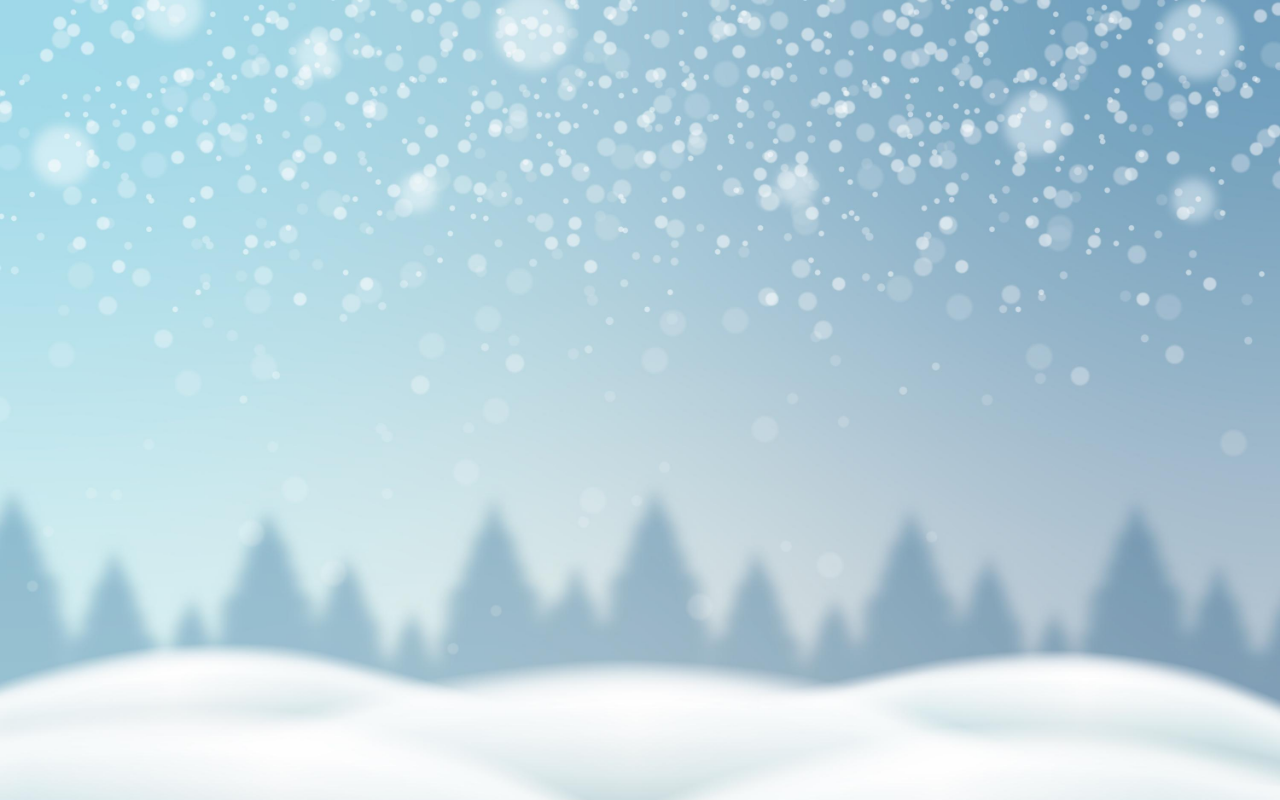
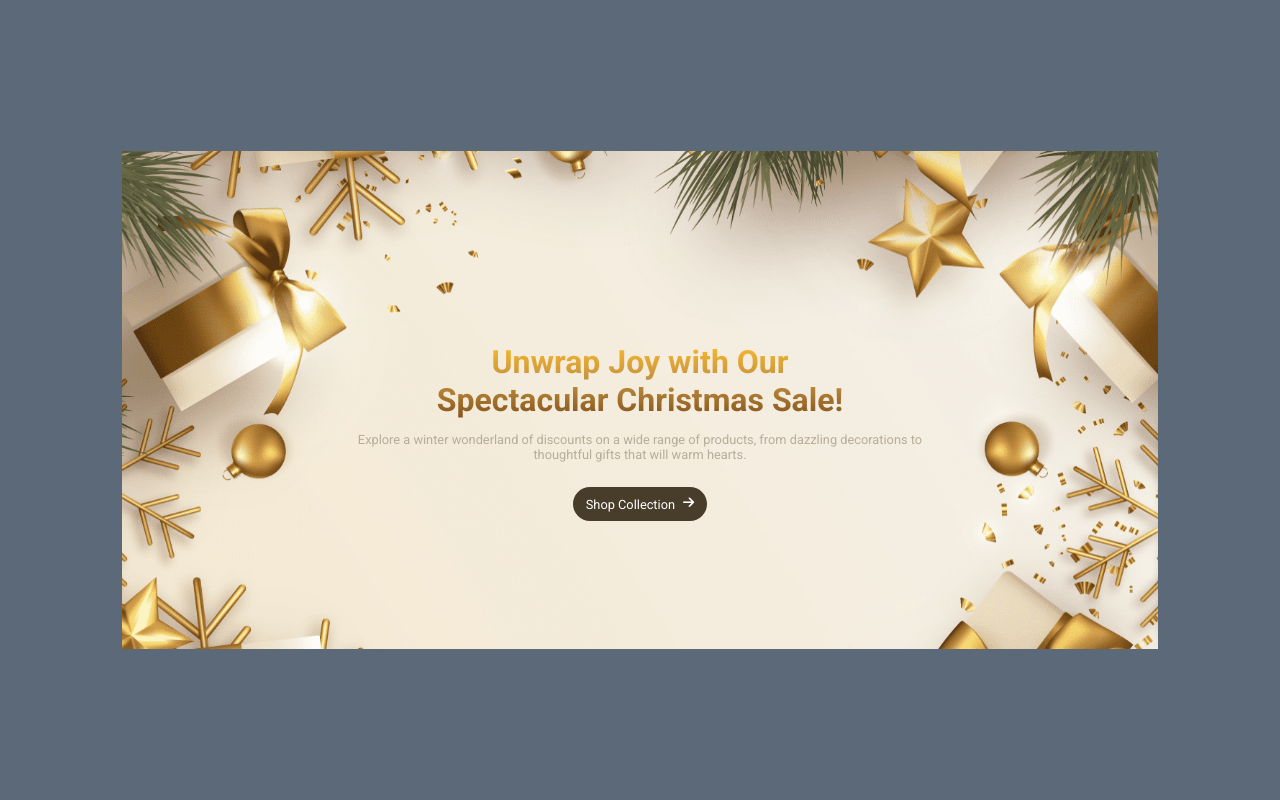
Before and after one commit to stef1996janssens/iCodeThis, a plain HTML site: page iCodeMas_04_HeroSale/index.html in a window 1280 px wide. Drawn offline with nearby package versions, Linux system fonts and the light colour scheme.

Commit message:
Finished Challenge 04

```diff
--- a/iCodeMas_04_HeroSale/index.html
+++ b/iCodeMas_04_HeroSale/index.html
@@ -10,6 +10,8 @@
 
     <!-- SCRIPTS -->
     <script src="https://ajax.googleapis.com/ajax/libs/jquery/3.7.1/jquery.min.js"></script>
+    <script src="https://kit.fontawesome.com/2ab72c0422.js" crossorigin="anonymous"></script>
+
 
     <!-- FONTS -->
     <link rel="preconnect" href="https://fonts.googleapis.com">
@@ -18,6 +20,13 @@
 </head>
 <body>
     <div class="container">
+        <div class="content flex center column flow--lg">
+            <div class="flow">
+                <h1>Unwrap Joy with Our Spectacular Christmas Sale!</h1>
+                <p>Explore a winter wonderland of discounts on a wide range of products, from dazzling decorations to thoughtful gifts that will warm hearts.</p>
+            </div>
+            <div class="cta btn--pill btn--icon" id="btn-shop">Shop Collection<i class="fa-solid fa-arrow-right"></i></div>
+        </div>
     </div>
 </body>
 </html>
--- a/iCodeMas_04_HeroSale/style.css
+++ b/iCodeMas_04_HeroSale/style.css
@@ -1,3 +1,17 @@
+:root{
+    --clr-background: #5b6979;
+    --clr-main: #b8ac9a;
+    --clr-accent: #473d2a;
+    --clr-accent-secondary: #227393;
+
+    --flow-gap: 1em;
+
+}
+
+/*-------*/
+/* Reset */
+/*-------*/
+
 *, *::before, *::after{
     box-sizing: border-box;
 }
@@ -8,34 +22,27 @@ h1, h2, p{
 
 
 body{
-    background-image: url(resources/img/snow-bg.jpg);
-    background-size: cover;
-    display: flex;
-    align-items: center;
-    justify-content: center;
+    display: grid;
+    place-items: center;
     height: 100dvh;
     margin: 0;
+    background: var(--clr-background);
     color:#121a23;
     text-align: center;
     font-family: 'Roboto', sans-serif;
 }
 
-.container{
-    max-width: 60%;
-    ;
-    display: flex;
-    justify-content: center;
-    background-color: #eaf4fc;
-    border-radius: 10px;
+img{
+    max-width: 100%;
 }
 
-.container > .container{
-    max-width: 80%;
-}
+/*-----------*/
+/* Modifiers */
+/*-----------*/
 
 .flex{
     display: flex;
-    gap: 2em;
+    justify-content: flex-start;
 }
 
 .flex.column{
@@ -52,3 +59,62 @@ body{
     justify-content: space-between;
     align-items: start;
 }
+
+.flow > * {
+    margin-top: var(--flow-gap);
+}
+
+.flow--lg > *  {
+    margin-top: calc(var(--flow-gap) * 2);
+}
+
+.btn--pill{
+    padding: .75em 1em;
+    font-size: .8rem;
+    cursor: pointer;
+    border-radius: 60rem;
+}
+
+.btn--pill:hover{
+    opacity: .75;
+}
+
+.btn--icon{
+    display: flex;
+    gap: .5rem;
+}
+
+/*--------*/
+/* Custom */
+/*--------*/
+
+.container{
+    background-image: url(resources/img/sale_banner.png);
+    background-size: cover;
+    padding: 8em;
+}
+
+.content{
+    margin: 0 auto;
+    max-width: 80%;
+}
+
+h1{
+    max-width: 75%;
+    margin: 0 auto;
+    background: rgb(253,187,45);
+    background: linear-gradient(180deg, rgba(253,187,45,1) 0%, rgba(193,145,65,1) 50%, rgba(131,81,26,1) 100%);
+    -webkit-background-clip: text;
+    -webkit-text-fill-color: transparent;
+}
+
+p {
+    font-size: .8rem;
+    color: var(--clr-main);
+}
+
+.cta{
+    background-color: var(--clr-accent);
+    color: #fff;
+    font-weight: 400;
+}
```
Also changed, not shown: iCodeMas_07_Ecommerce_filters/Example.png (added).
